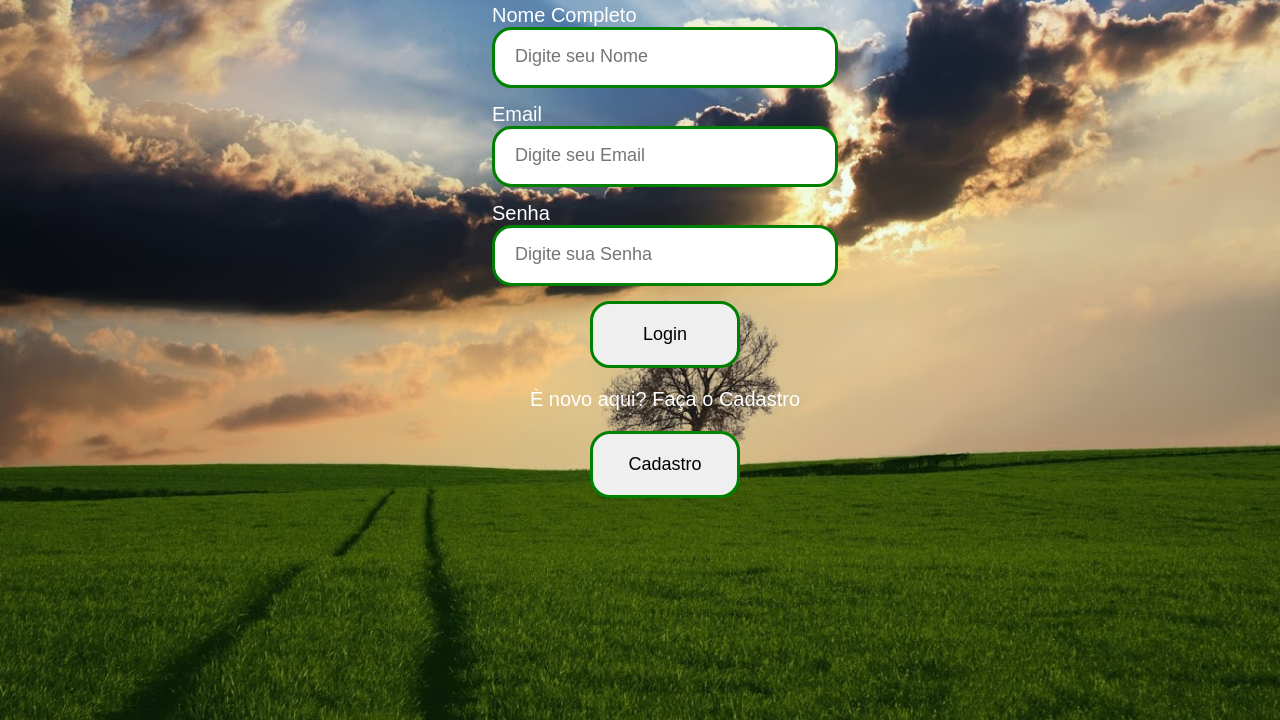
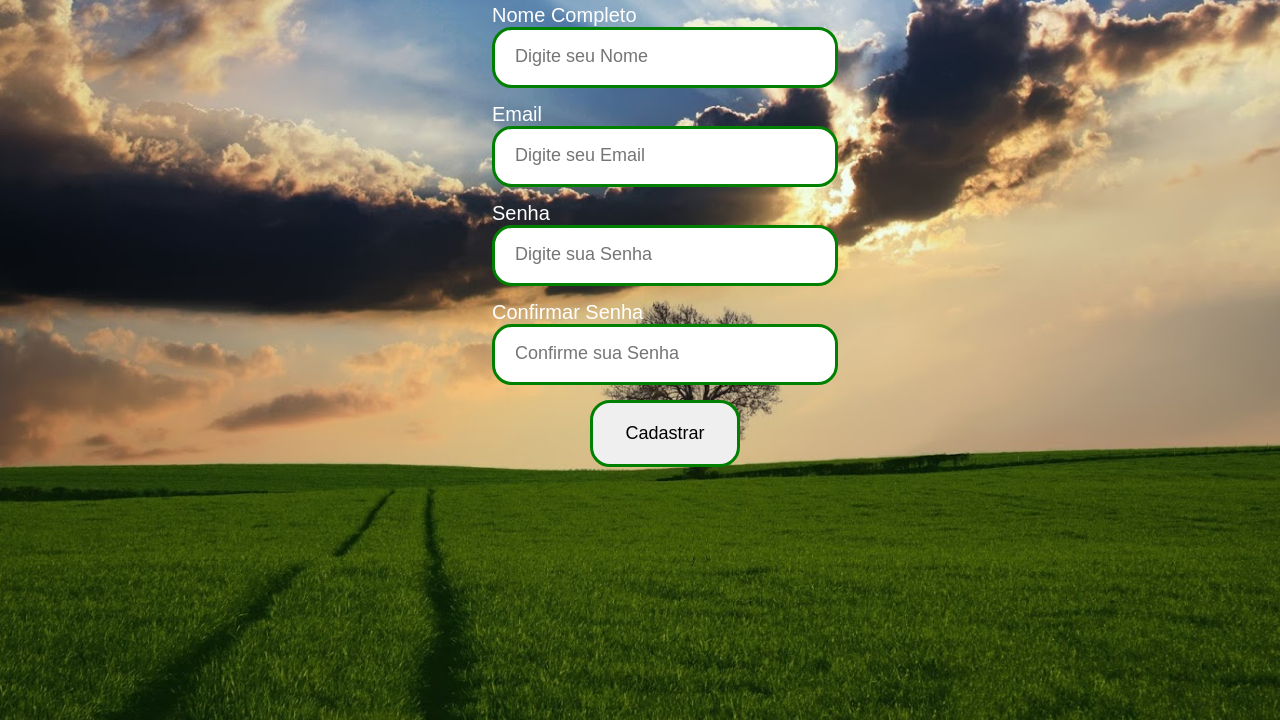
Before and after one commit to GuilhermeMallmann/Pagina-de-login-Simples, a plain HTML site: page cadastro.html in a window 1280 px wide. Shown: the part 80-800 px from the top of the page. Drawn offline with Linux system fonts and the light colour scheme.

Commit message:
novos arquivos

```diff
--- a/cadastro.html
+++ b/cadastro.html
@@ -4,7 +4,7 @@
     <meta charset="UTF-8">
     <meta http-equiv="X-UA-Compatible" content="IE=edge">
     <meta name="viewport" content="width=device-width, initial-scale=1.0">
-    <title>Document</title>
+    <title>Cadastro</title>
     <link rel="stylesheet" href="style.css">
 </head>
 <body>
@@ -31,13 +31,13 @@
             <input type="text" name="Senha" placeholder="Digite sua Senha" >
         </div>
 
-        <button>Login</button>
+        <div>
+            <label>Confirmar Senha</label>
+            <input type="text" name="Senha" placeholder="Confirme sua Senha" >
+        </div>
 
-        <p>È novo aqui? Faça o Cadastro</p>
+        <button>Cadastrar</button>
 
-        <button>
-            <a href="cadastro.html">Cadastro</a>
-        </button>
 
     </form>
 
```
Also changed, not shown: index.html (+1 -1 lines).
